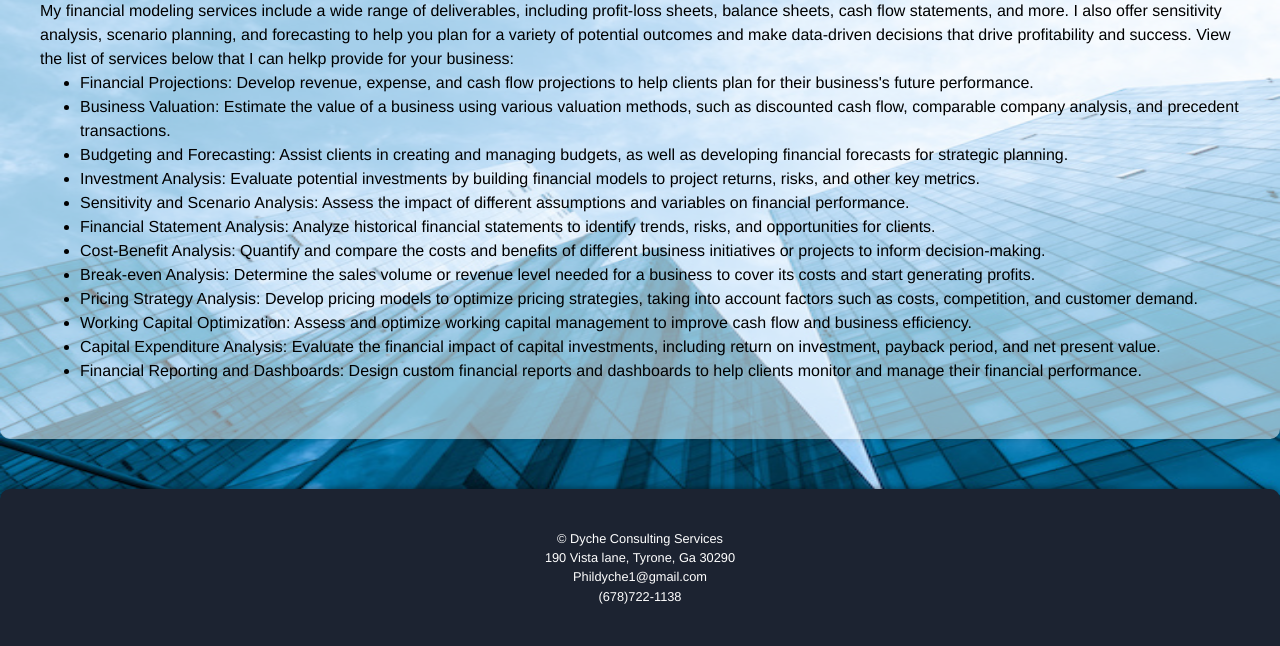
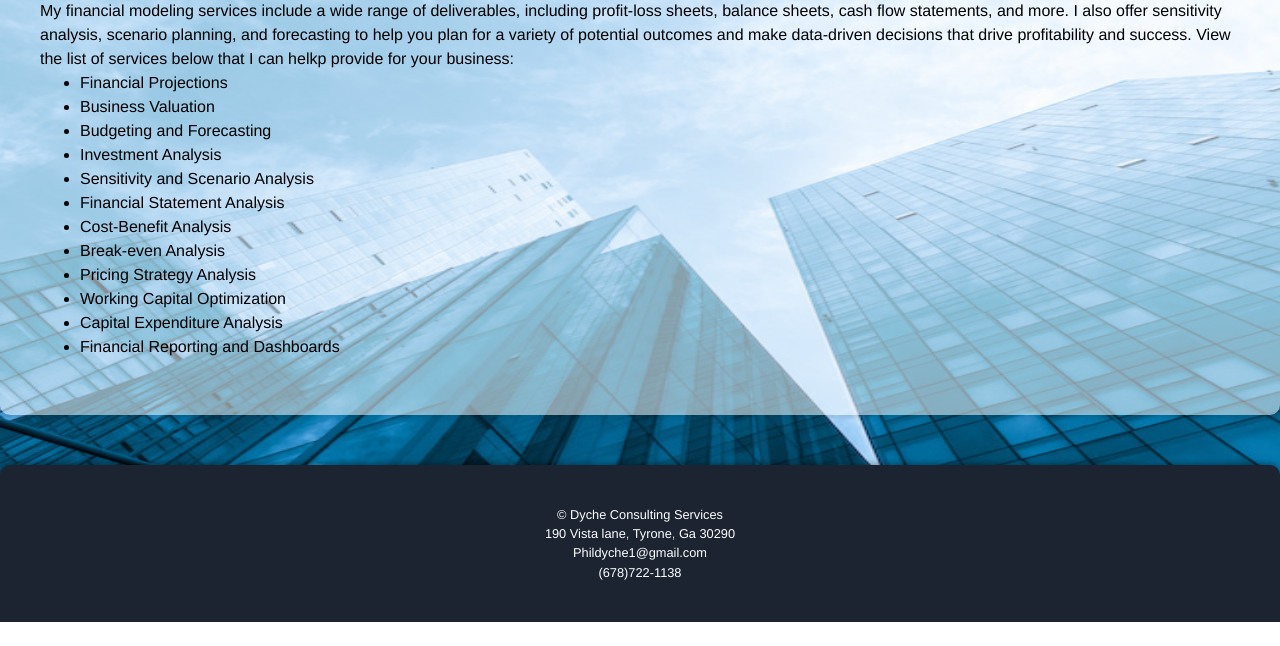
Before and after one commit to phildyche/philipdycheconsulting, a plain HTML site: page financial-modeling.html in a window 1280 px wide. Shown: the part 197-843 px from the top of the page. After the commit the page ends 819 px from the top, so only its background shows below. Drawn offline with Linux system fonts and the light colour scheme.

Commit message:
Update financial-modeling.html

```diff
--- a/financial-modeling.html
+++ b/financial-modeling.html
@@ -57,29 +57,29 @@
       <P></P>
 
       <ul>
-        <li>Financial Projections: Develop revenue, expense, and cash flow projections to help clients plan for their business's future performance.</li>
+        <li>Financial Projections</li>
 
-        <li>Business Valuation: Estimate the value of a business using various valuation methods, such as discounted cash flow, comparable company analysis, and precedent transactions.</li>
+        <li>Business Valuation</li>
 
-        <li>Budgeting and Forecasting: Assist clients in creating and managing budgets, as well as developing financial forecasts for strategic planning.</li>
+        <li>Budgeting and Forecasting</li>
 
-        <li>Investment Analysis: Evaluate potential investments by building financial models to project returns, risks, and other key metrics.</li>
+        <li>Investment Analysis</li>
 
-        <li>Sensitivity and Scenario Analysis: Assess the impact of different assumptions and variables on financial performance.</li>
+        <li>Sensitivity and Scenario Analysis</li>
 
-        <li>Financial Statement Analysis: Analyze historical financial statements to identify trends, risks, and opportunities for clients.</li>
+        <li>Financial Statement Analysis</li>
 
-        <li>Cost-Benefit Analysis: Quantify and compare the costs and benefits of different business initiatives or projects to inform decision-making.</li>
+        <li>Cost-Benefit Analysis</li>
 
-        <li>Break-even Analysis: Determine the sales volume or revenue level needed for a business to cover its costs and start generating profits.</li>
+        <li>Break-even Analysis</li>
 
-        <li>Pricing Strategy Analysis: Develop pricing models to optimize pricing strategies, taking into account factors such as costs, competition, and customer demand.</li>
+        <li>Pricing Strategy Analysis</li>
 
-        <li>Working Capital Optimization: Assess and optimize working capital management to improve cash flow and business efficiency.</li>
+        <li>Working Capital Optimization</li>
 
-        <li>Capital Expenditure Analysis: Evaluate the financial impact of capital investments, including return on investment, payback period, and net present value.</li>
+        <li>Capital Expenditure Analysis</li>
 
-        <li>Financial Reporting and Dashboards: Design custom financial reports and dashboards to help clients monitor and manage their financial performance.</li>
+        <li>Financial Reporting and Dashboards</li>
        </ul>
 
 
```
